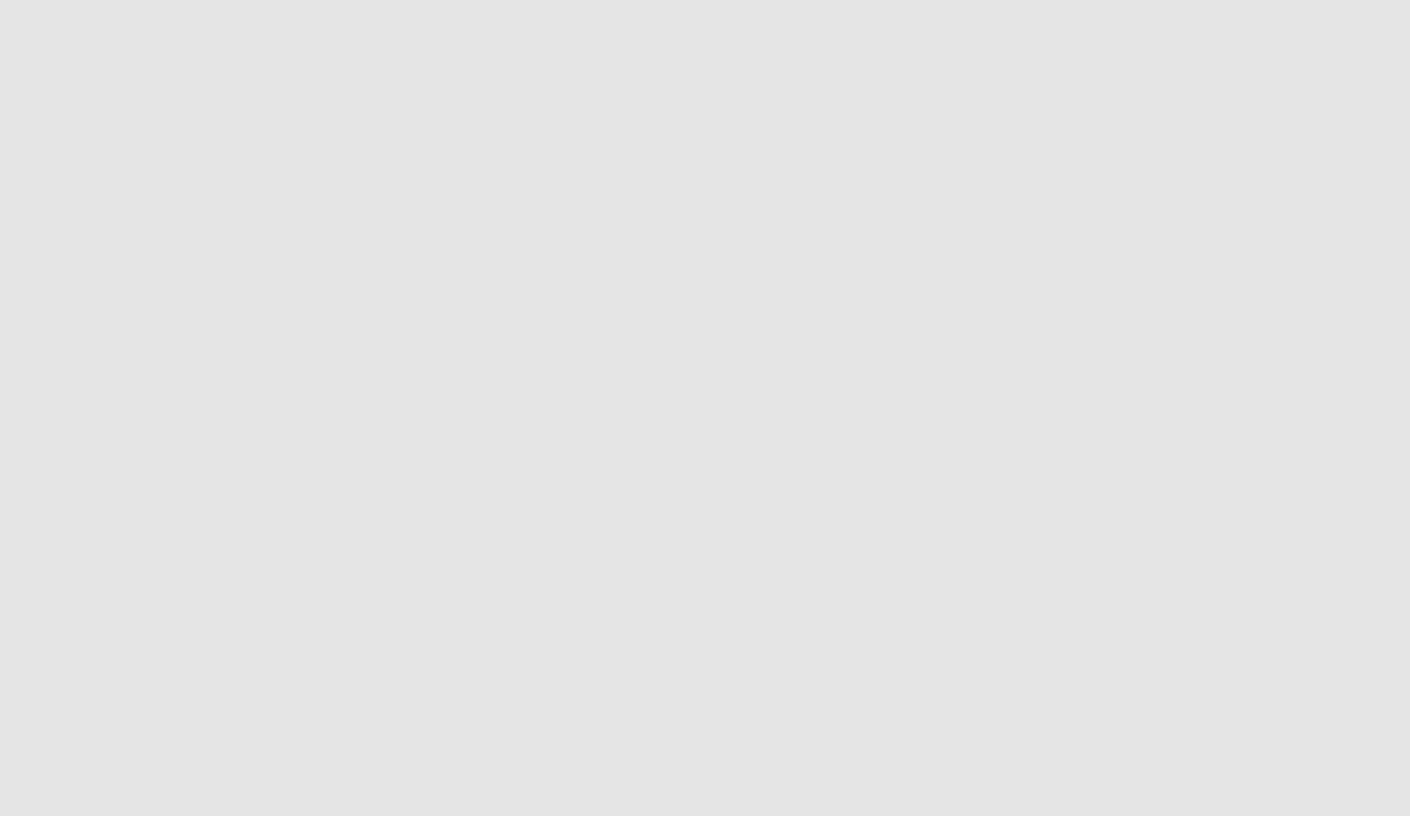
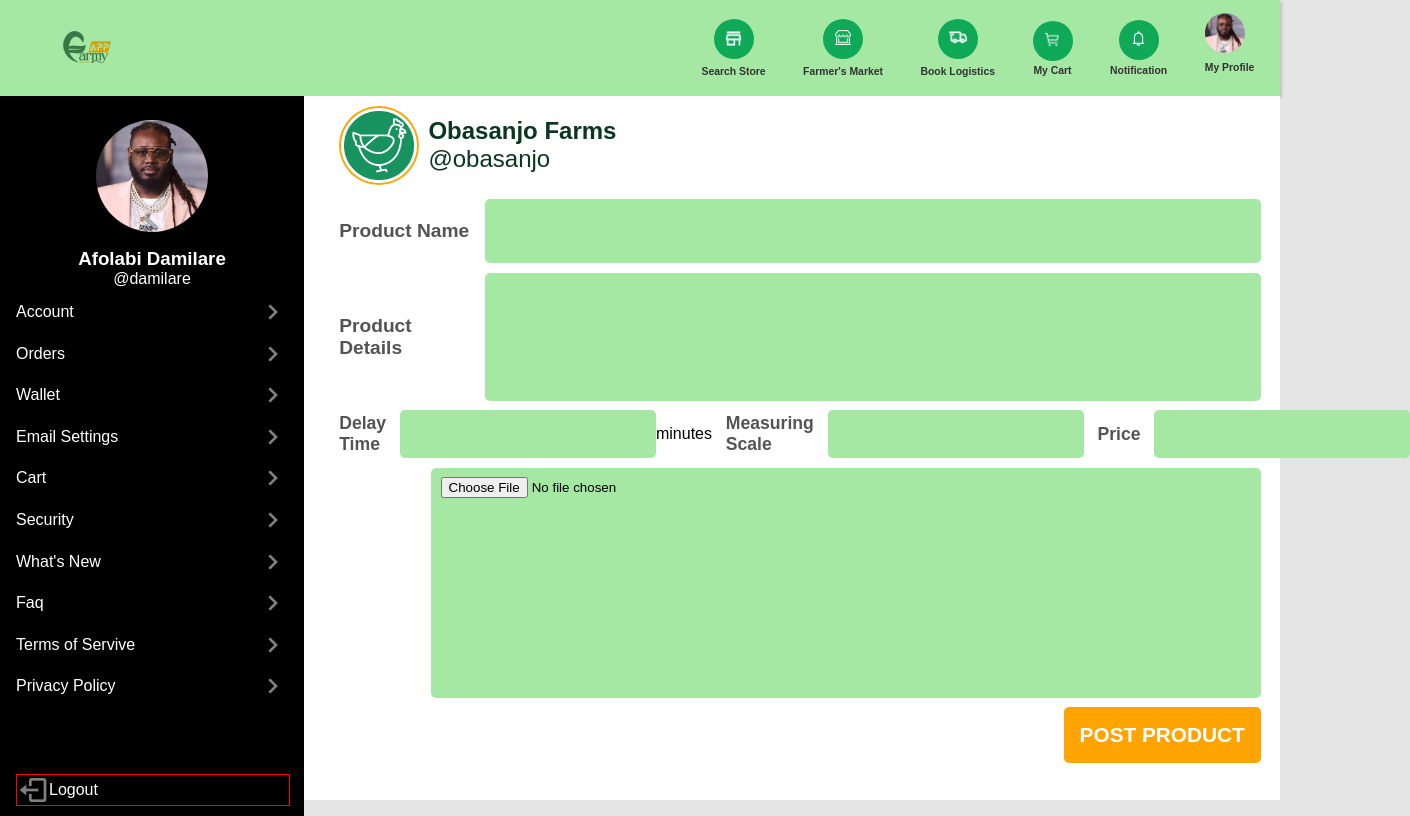
Before and after one commit to mentor-d/Web, a React (Create React App) app: page /ProductUpload in a window 1280 px wide. Before the commit this address had no page. Shown: the whole page, 1410 px wide, since content can reach past the window. Built offline with nearby package versions, Linux system fonts and the light colour scheme; a web font is replaced by a local one.

Commit message:
Product upload and the head re-edited

```diff
--- a/src/App.js
+++ b/src/App.js
@@ -34,6 +34,7 @@
 import SearchStore from "./pages/search_stores/search_stores";
 import StoreProductSearch from "./pages/store_product_search_page/store_product_search";
 import FarmProductList from "./pages/farm_product_list_view_page/farm_product_list";
+import ProductUpload from "./pages/product_upload_page/product_upload";
 const App = () => {
 
   Axios.defaults.baseURL = 'http://localhost:3500'
@@ -61,7 +62,8 @@
         <Route path="/OrderListView" element={<OrderListView/>}/>
         <Route path="/SearchStore" element={<SearchStore/>}/>
         <Route path="/StoreProductSearch" element={<StoreProductSearch/>}/>
-        <Route path="farmproductlist" element={<FarmProductList/>}/>
+        <Route path="/farmproductlist" element={<FarmProductList/>}/>
+        <Route path="/ProductUpload" element={<ProductUpload/>}/>
       </Routes>
       </CookiesProvider>
   );
--- a/src/Components/header/Head.css
+++ b/src/Components/header/Head.css
@@ -7,11 +7,10 @@
     box-sizing: border-box;
     height: 12vh;
     padding:1% 3%;
-    height: 10vh;
     padding:1% 2%;
     display: flex;
     justify-content: space-between;
-    background-color: var(--whiteTextColor);
+    background-color: var(--color-primary-tint3);
     box-shadow: rgba(0, 0, 0, 0.15) 1.95px 1.95px 2.6px;
 }
 .header-left{
--- a/src/css/main.css
+++ b/src/css/main.css
@@ -21,7 +21,7 @@
   --color-primary-shade3: #56a459;
   --color-primary-tint1: #57b55e;
   --color-primary-tint2: #68bf72;
-  --color-primary-tint3: #79c479;
+  --color-primary-tint3: #a4e8a4;
 
   --color-white: #ffffff;
 
--- a/src/pages/product_upload_page/product_upload.css
+++ b/src/pages/product_upload_page/product_upload.css
@@ -0,0 +1,142 @@
+.productUpload{
+    width: 100%;
+    height: 88vh;
+    background-color: var(--color-white);
+    display: flex;
+}
+.productUpload-display{
+    width: 75%;
+}
+.productUpload-displayHead{
+    width: 100%;
+    padding: 1% 2%;
+    display: flex;
+    align-items: center;
+}
+.productUpload-displayHead-img{
+    width: 5rem;
+    margin-right: 1%;
+    border: 2px solid var(--color-secondary);
+    border-radius: 50%;
+}
+.productUpload-displayHead-text{
+    font-size: 1.5rem;
+    font-weight: 700;
+    color: var(--greenTextColor);
+}
+.productUpload-displayHead-text p{
+    font-weight: 400;
+}
+.productUpload-input{
+    width: 100%;
+    display: flex;
+    align-items: center;
+    padding: .5% 2%;
+}
+.productUpload-inputText{
+    font-weight: 900;
+    font-size: 1.2rem;
+    color: var(--color-tertiary-shade1);
+    margin-right: 1%;
+    width: 15%;
+}
+.productUpload-input input{
+    width: 85%;
+    border: none;
+    background-color: var(--color-primary-tint3) ;
+    border-radius: 5px;
+    height: 4rem;
+    padding: .1% 1%;
+    box-sizing: border-box;
+    font-size: 1.2rem;
+    font-weight: 500;
+}
+.productUpload-input input:focus{
+    outline: 1px solid var(--color-secondary);
+}
+.productUpload-inputDetails{
+    width: 85%;
+    border: none;
+    background-color: var(--color-primary-tint3) ;
+    border-radius: 5px;
+    height: 8rem;
+    padding: 1%;
+    box-sizing: border-box;
+    font-size: 1.2rem;
+    font-weight: 500;
+    resize: none ;
+}
+.productUpload-inputDetails:focus{
+    outline: 1px solid var(--color-secondary);
+}
+.productUpload-moreDetails{
+    display: flex;
+    padding:.5% 2%;
+    width: 100%;
+    align-items: center;
+    justify-content: space-between;
+    /* height: 4rem; */
+}
+.productUpload-moreDetails div{
+    font-weight: 900;
+    font-size: 1.1rem;
+    color: var(--color-tertiary-shade1);
+    margin: 0% 1.5%;
+}
+.productUpload-moreDetails div:first-child{
+    margin-left: 0%;
+}
+.productUpload-moreDetails input{
+    height: 3rem;
+    border: none;
+    width: 16rem;
+    padding: 1%;
+    font-size: 1.2rem;
+    font-weight: 600;
+    border-radius: 5px;
+    background-color: var(--color-primary-tint3);
+}
+.productUploadImg{
+    width: 100%;
+    height: 15rem;
+    display: flex;
+    align-items: center;
+    justify-content: right;
+    padding: .5% 2%;
+}
+.productUploadImg input{
+    width: 90%;
+    height: 100%;
+    background-color: var(--color-primary-tint3);
+    padding: 1%;
+    display: flex;
+    align-items: center;
+    justify-content: center;
+    border-radius: 5px;
+}
+.productUpload-post{
+    width: 100%;
+    height: 4rem;
+    padding: .5% 2%;
+    display: flex;
+    align-items: center;
+    justify-content: right;
+}
+.productUpload-postBtn{
+    background-color: var(--color-secondary);
+    padding: 1rem 1rem;
+    border: none;
+    border-radius: 5px;
+    color: white;
+    font-size: 1.3rem;
+    font-weight: 900;
+    transition: .3s;
+}
+.productUpload-postBtn:hover{
+    background-color: var(--color-secondary-shade3);
+    transform: translateY(-.2rem);
+}
+.productUpload-postBtn:active{
+    background-color: var(--color-secondary);
+    transform: translateY(.2rem);
+}
--- a/src/pages/product_upload_page/product_upload.js
+++ b/src/pages/product_upload_page/product_upload.js
@@ -0,0 +1,58 @@
+import "../../css/main.css";
+import "./product_upload.css"
+import Head from "../../components/header/Head"
+import { Link } from "react-router-dom";
+import Profile from "../../components/profile";
+import Photo from "../../Img/image 8 (1).png";
+
+
+const ProductUpload = () => {
+
+    return (
+        <>
+            <Head/>
+            <div className="productUpload">
+                <Profile />
+                <div className="productUpload-display">
+
+                    <div className="productUpload-displayHead">
+                        <img className="productUpload-displayHead-img" src={Photo} alt="img" />
+                        <div className="productUpload-displayHead-text">Obasanjo Farms <p>@obasanjo</p></div>
+                    </div>
+
+                    <div className="productUpload-input">
+                        <div className="productUpload-inputText">Product Name</div>
+                        <input type="text" />
+                    </div>
+
+                    <div className="productUpload-input">
+                        <div className="productUpload-inputText">Product Details</div>
+                        <textarea className="productUpload-inputDetails" />
+                    </div>
+
+                    <div className="productUpload-moreDetails">
+                        <div>Delay Time</div>
+                        <input type="number" />minutes
+
+                        <div>Measuring Scale</div>
+                        <input  type="text" />
+
+                        <div>Price</div>
+                        <input type="text" />
+                    </div>
+
+                    <div className="productUploadImg">
+                        <input placeholder="jhb" type="file" />
+                    </div>
+
+                    <div className="productUpload-post">
+                        <button className="productUpload-postBtn">POST PRODUCT</button>
+                    </div>
+                </div>
+
+            </div>
+        </>
+    )
+}
+
+export default ProductUpload;
```
Also changed, not shown: src/Img/image 8 (1).png (added), src/pages/productDetailPage_page/productDetailPage.css (added).
